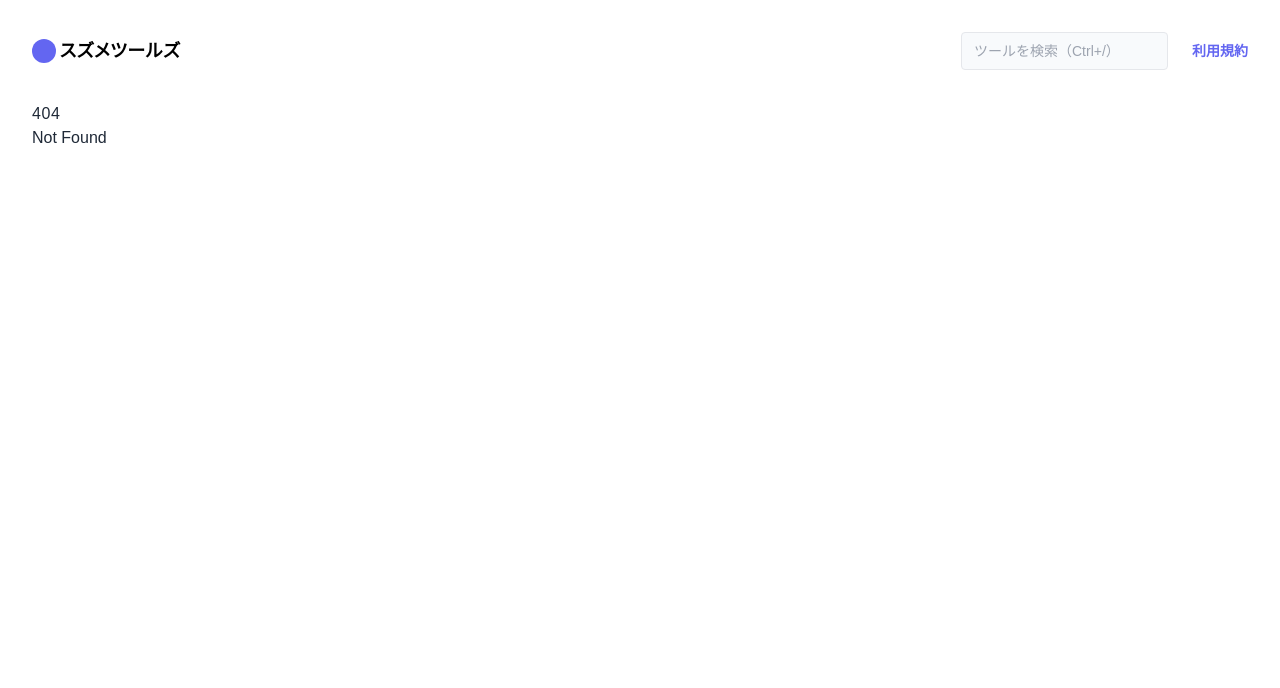
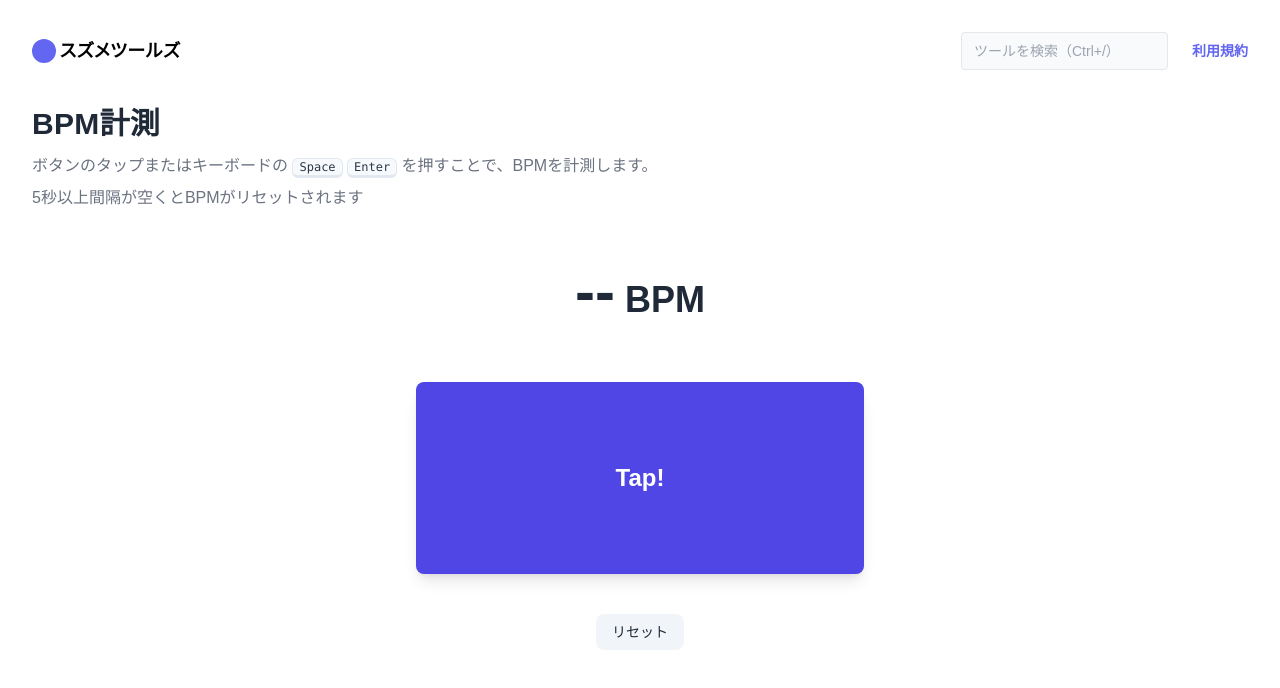
Before and after one commit to sharapeco/tools.suzume.dev, a SvelteKit app: page /tap-bpm in a window 1280 px wide. Before the commit this address had no page. Shown: the top 688 px of the page. Built offline with nearby package versions, Linux system fonts and the light colour scheme.

Commit message:
✨ tap-bpm ツールを追加

```diff
--- /dev/null
+++ b/src/routes/tap-bpm/+page.svelte
@@ -0,0 +1,126 @@
+<script>
+	import { onMount } from "svelte";
+	import SimpleToolLayout from "../../components/SimpleToolLayout.svelte";
+
+	let bpm = "--";
+	let startTime = -1;
+	let prevTime = -1;
+	let count = 0;
+	let active = false;
+
+	function calculateBpm() {
+		const now = Date.now();
+		if (startTime === -1 || now - prevTime > 5000) {
+			startTime = now;
+			count = 0;
+			active = true;
+			bpm = "--";
+		} else {
+			count++;
+			const elapsed = now - startTime;
+			bpm = ((count / elapsed) * 60000).toFixed(1);
+		}
+		prevTime = now;
+	}
+
+	// @ts-ignore
+	function handleKeydown(event) {
+		const target = event.target;
+		const tag = target?.tagName?.toLowerCase();
+		const isTapButton = target?.classList.contains("js-tap-button");
+		if (
+			!isTapButton &&
+			(tag === "input" ||
+				tag === "textarea" ||
+				tag === "select" ||
+				tag === "button" ||
+				tag === "a")
+		) {
+			return;
+		}
+
+		if (event.key === " " || event.key === "Enter") {
+			event.preventDefault();
+			calculateBpm();
+		}
+	}
+
+	function handleTap() {
+		calculateBpm();
+	}
+
+	function resetBpm() {
+		bpm = "--";
+		startTime = -1;
+		prevTime = -1;
+		count = 0;
+		active = false;
+	}
+
+	onMount(() => {
+		window.addEventListener("keydown", handleKeydown);
+
+		return () => {
+			window.removeEventListener("keydown", handleKeydown);
+		};
+	});
+</script>
+
+<svelte:head>
+	<title>BPM計測</title>
+</svelte:head>
+
+<SimpleToolLayout title="BPM計測">
+	<svelte:fragment slot="description">
+		<p class="mt-2">
+			ボタンのタップまたはキーボードの <kbd>Space</kbd> <kbd>Enter</kbd> を押すことで、BPMを計測します。
+		</p>
+		<p class="mt-2">5秒以上間隔が空くとBPMがリセットされます</p>
+	</svelte:fragment>
+
+	<div class="flex flex-col items-center justify-center gap-6 py-8">
+		<div
+			class="text-2xl md:text-4xl font-bold mb-8 min-h-16 {active
+				? 'text-indigo-600'
+				: ''}"
+		>
+			<span class="text-4xl md:text-6xl">{bpm}</span> BPM
+		</div>
+
+		<button
+			type="button"
+			on:click={handleTap}
+			class="js-tap-button bg-indigo-600 hover:bg-indigo-700 text-white font-bold py-8 px-12 rounded-lg text-2xl shadow-lg w-full max-w-md h-48 transition duration-100 active:bg-indigo-700"
+		>
+			Tap!
+		</button>
+
+		<button
+			type="button"
+			on:click={resetBpm}
+			class="mt-4 px-4 py-2 bg-slate-100 hover:bg-slate-200 rounded-lg text-sm transition duration-100 active:bg-slate-300"
+		>
+			リセット
+		</button>
+	</div>
+</SimpleToolLayout>
+
+<style>
+	/* タップしたときの一瞬のフラッシュを防ぐ */
+	button {
+		-webkit-tap-highlight-color: transparent;
+	}
+
+	kbd {
+		display: inline-block;
+		padding: 0.125rem 0.375rem;
+		font-size: 0.75em;
+		line-height: 1;
+		text-align: center;
+		color: #2d3748;
+		background-color: #f7fafc;
+		border: 1px solid #e2e8f0;
+		border-bottom-width: 3px;
+		border-radius: 0.375rem;
+	}
+</style>
--- a/src/tool-list.js
+++ b/src/tool-list.js
@@ -69,11 +69,11 @@ export const tools = [
 	},
 	{
 		icon: '<svg width="1em" height="1em" viewBox="0 0 96 96" fill="currentColor" aria-hidden="true"><path d="M36.026,2.507l-6.314,-0l-0,52.3c-0.99,-0.849 -3.474,-1.885 -7.552,-1.885c-10.196,0 -22.16,8.027 -22.16,19.799c0,7.893 5.438,11.772 13.595,11.772c11.148,0 22.431,-9.23 22.431,-21.538l0,-60.448Z"/><path d="M96,63.182l-39.636,-0l0,6.342l39.636,-0l0,-6.342Zm0,-20.932l-39.636,0l0,6.342l39.636,0l0,-6.342Z"/></svg>',
-		title: "Tap BPM",
+		title: "BPM計測",
 		route: "/tap-bpm",
 		description:
 			"キーボード、ポインティングデバイス、タッチ操作でBPMを計測します",
-		disabled: true,
+		disabled: false,
 	},
 	{
 		icon: "",
```
